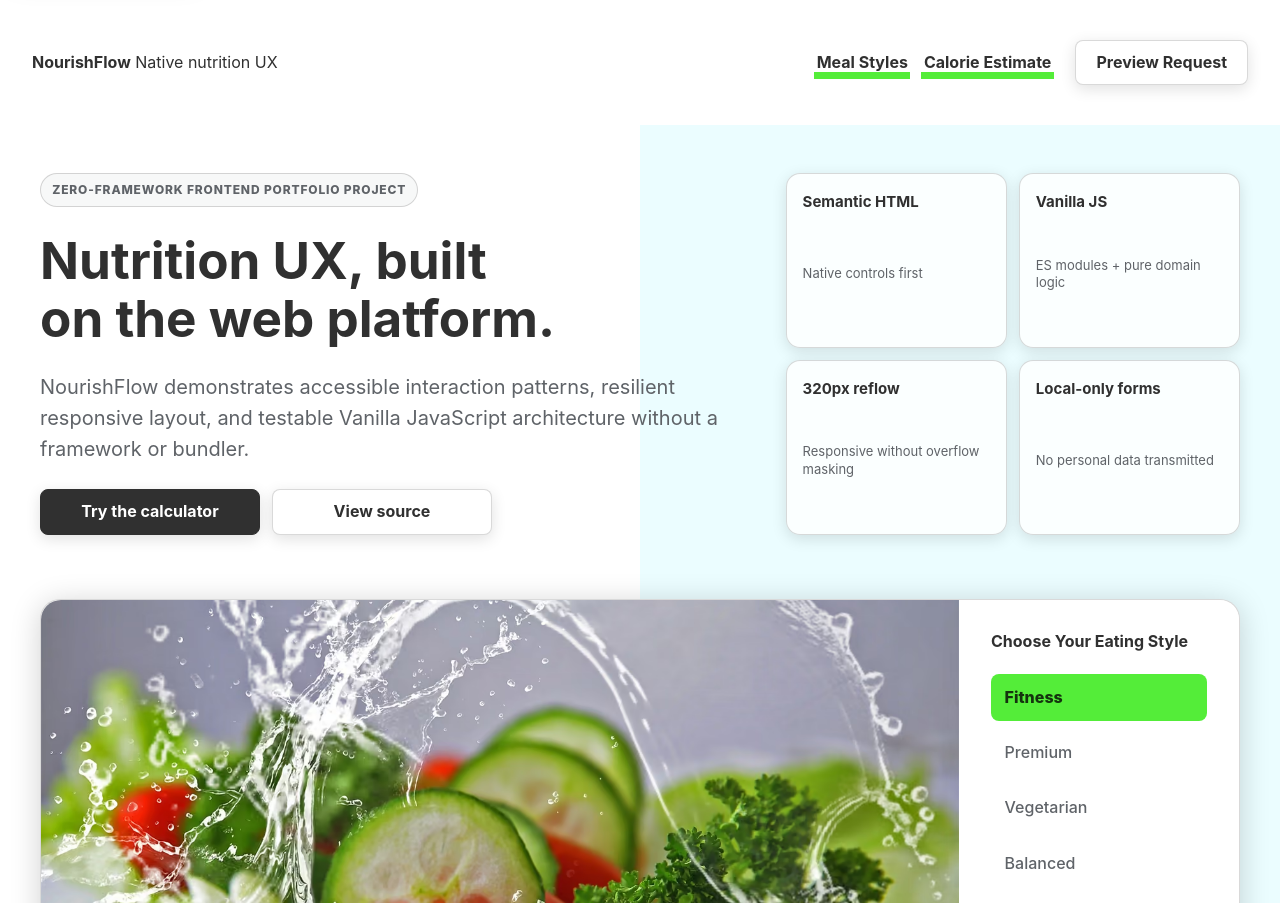
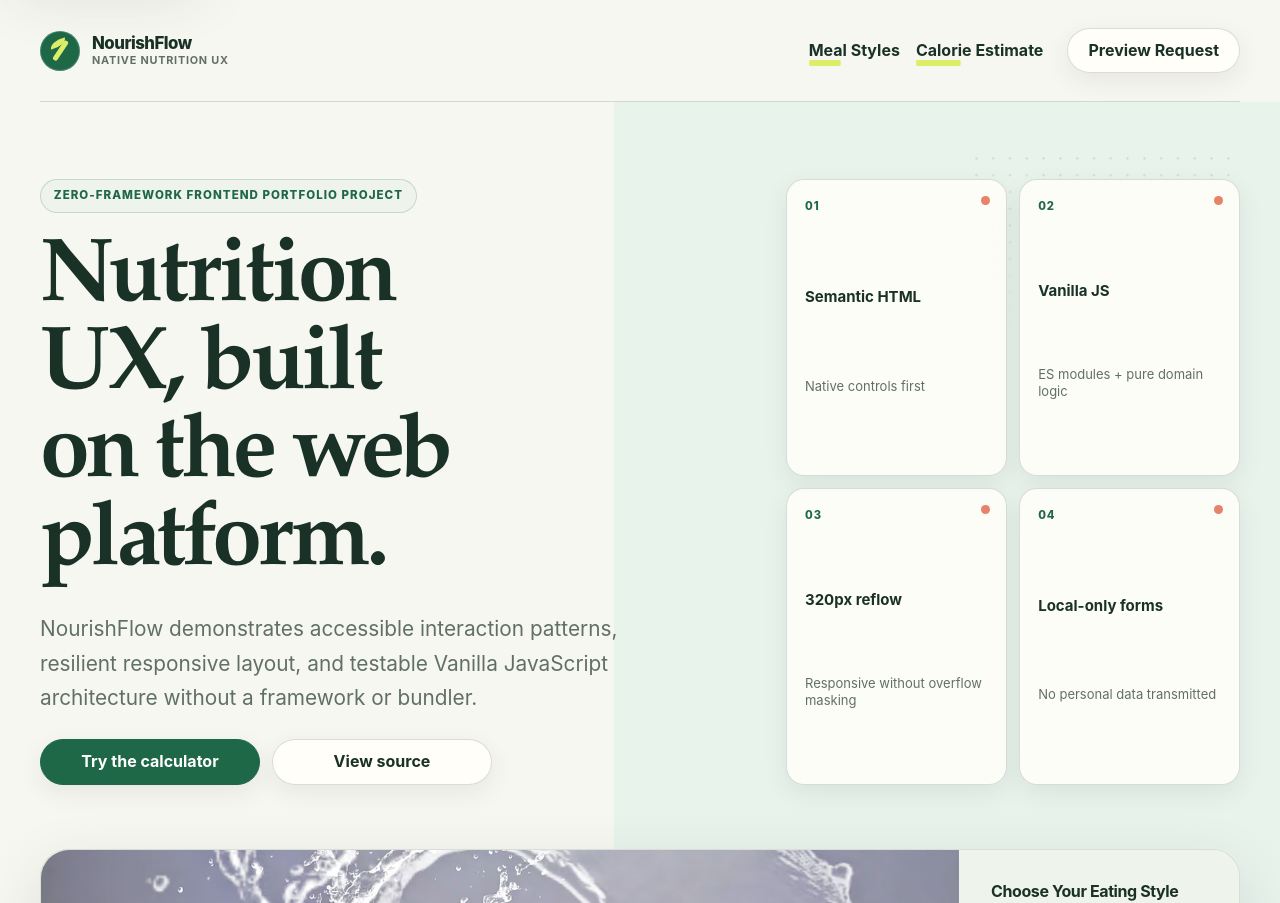
Before and after one commit to MykolaDotsenko/Healthy-Lifestyle-Website-Vanilla-JS, a website with bundled scripts: page index.html in a window 1280 px wide. Shown: the top 903 px of the page. Built offline with nearby package versions, Linux system fonts and the light colour scheme.

Commit message:
design: apply editorial product art direction

```diff
--- a/css/style.css
+++ b/css/style.css
@@ -7,28 +7,36 @@
     --font-sans:
       Inter, ui-sans-serif, system-ui, -apple-system, BlinkMacSystemFont, "Segoe UI",
       sans-serif;
+    --font-display:
+      "Iowan Old Style", "Palatino Linotype", "Book Antiqua", Palatino, Georgia,
+      ui-serif, serif;
 
-    --color-text: #303030;
-    --color-text-muted: #5f6368;
-    --color-surface: #ffffff;
-    --color-surface-soft: #f7f8f8;
-    --color-surface-blue: rgba(146, 242, 255, 0.18);
-    --color-surface-yellow: rgba(249, 254, 126, 0.28);
-    --color-highlight: rgba(251, 254, 93, 0.92);
-    --color-accent: #54ed39;
-    --color-accent-text: #14330e;
-    --color-dark: #303030;
-    --color-border: rgba(48, 48, 48, 0.18);
-    --color-focus: #155eef;
-    --color-danger: #b42318;
-    --color-overlay: rgba(0, 0, 0, 0.56);
+    --color-canvas: #f7f7f1;
+    --color-text: #193126;
+    --color-text-muted: #617067;
+    --color-surface: #fffefa;
+    --color-surface-soft: #eef3eb;
+    --color-surface-blue: #e8f3ec;
+    --color-surface-yellow: #fff2c7;
+    --color-highlight: #e4f06a;
+    --color-accent: #dced68;
+    --color-accent-text: #183021;
+    --color-brand: #1f6847;
+    --color-brand-strong: #164a34;
+    --color-coral: #e78368;
+    --color-dark: #193126;
+    --color-border: rgba(25, 49, 38, 0.16);
+    --color-focus: #075dd8;
+    --color-danger: #a92d23;
+    --color-overlay: rgba(16, 36, 27, 0.58);
 
-    --shadow-sm: 0 0.25rem 0.9375rem rgba(0, 0, 0, 0.12);
-    --shadow-md: 0 0.25rem 1.875rem rgba(0, 0, 0, 0.18);
+    --shadow-sm: 0 0.5rem 1.5rem rgba(25, 49, 38, 0.08);
+    --shadow-md: 0 1.25rem 3.75rem rgba(25, 49, 38, 0.13);
 
-    --radius-sm: 0.5rem;
-    --radius-md: 0.875rem;
-    --radius-lg: 1.25rem;
+    --radius-sm: 0.75rem;
+    --radius-md: 1.125rem;
+    --radius-lg: 1.75rem;
+    --radius-pill: 999px;
 
     --space-1: 0.25rem;
     --space-2: 0.5rem;
@@ -100,7 +108,7 @@
 @layer base {
   body {
     min-block-size: 100vh;
-    background: var(--color-surface);
+    background: var(--color-canvas);
     color: var(--color-text);
     font-family: var(--font-sans);
     font-size: 1rem;
@@ -117,13 +125,19 @@
   }
 
   h1 {
-    font-size: clamp(2rem, 4vw, 3.5rem);
+    max-inline-size: 10.5ch;
+    font-family: var(--font-display);
+    font-size: clamp(3rem, 7vw, 5.75rem);
+    font-weight: 600;
+    letter-spacing: -0.045em;
+    line-height: 0.98;
   }
 
   h2,
   .title {
-    font-size: clamp(1.75rem, 3vw, 2.25rem);
-    font-weight: 500;
+    font-size: clamp(2rem, 4vw, 3rem);
+    font-weight: 700;
+    letter-spacing: -0.025em;
   }
 
   h3 {
@@ -152,10 +166,15 @@
   }
 
   .header {
+    position: relative;
+    z-index: 20;
     display: grid;
     gap: var(--space-5);
     align-items: center;
-    padding: clamp(1.25rem, 4vw, 2.5rem) var(--page-gutter);
+    inline-size: min(calc(100% - (2 * var(--page-gutter))), var(--container-max));
+    margin-inline: auto;
+    padding-block: clamp(1rem, 3vw, 1.75rem);
+    border-block-end: 1px solid var(--color-border);
   }
 
   .header__left-block {
@@ -167,8 +186,68 @@
     justify-content: space-between;
   }
 
-  .header__logo {
-    inline-size: min(9rem, 42vw);
+  .brand {
+    display: inline-flex;
+    min-inline-size: 0;
+    align-items: center;
+    gap: 0.75rem;
+  }
+
+  .brand__mark {
+    position: relative;
+    inline-size: 2.5rem;
+    block-size: 2.5rem;
+    flex: 0 0 auto;
+    border-radius: 50%;
+    background: var(--color-brand);
+    box-shadow: inset 0 0 0 0.0625rem rgba(255, 255, 255, 0.2);
+  }
+
+  .brand__mark::before,
+  .brand__mark::after {
+    content: "";
+    position: absolute;
+    background: var(--color-accent);
+  }
+
+  .brand__mark::before {
+    inset-block-start: 0.5rem;
+    inset-inline-start: 1.12rem;
+    inline-size: 0.3rem;
+    block-size: 1.45rem;
+    border-radius: var(--radius-pill);
+    transform: rotate(34deg);
+    transform-origin: center;
+  }
+
+  .brand__mark::after {
+    inset-block-start: 0.55rem;
+    inset-inline-start: 0.62rem;
+    inline-size: 1rem;
+    block-size: 0.58rem;
+    border-radius: 100% 0 100% 0;
+    transform: rotate(-12deg);
+  }
+
+  .brand__copy {
+    display: grid;
+    min-inline-size: 0;
+    line-height: 1.05;
+  }
+
+  .brand__name {
+    font-size: 1.05rem;
+    font-weight: 850;
+    letter-spacing: -0.03em;
+  }
+
+  .brand__tagline {
+    margin-block-start: 0.18rem;
+    color: var(--color-text-muted);
+    font-size: 0.68rem;
+    font-weight: 700;
+    letter-spacing: 0.07em;
+    text-transform: uppercase;
   }
 
   .header__links {
@@ -194,7 +273,27 @@
   }
 
   .preview {
-    padding-block-start: clamp(1.5rem, 4vw, 3rem);
+    isolation: isolate;
+    overflow: hidden;
+    padding-block-start: clamp(2.5rem, 6vw, 5rem);
+  }
+
+  .preview::before {
+    content: "";
+    position: absolute;
+    inset-block-start: 3rem;
+    inset-inline-end: max(var(--page-gutter), calc((100vw - var(--container-max)) / 2));
+    z-index: -1;
+    inline-size: clamp(9rem, 22vw, 17rem);
+    block-size: clamp(7rem, 16vw, 12rem);
+    opacity: 0.5;
+    background-image: radial-gradient(
+      circle,
+      rgba(31, 104, 71, 0.28) 1.25px,
+      transparent 1.35px
+    );
+    background-size: 1.05rem 1.05rem;
+    mask-image: linear-gradient(to bottom, #000, transparent);
   }
 
   .preview__intro {
@@ -211,8 +310,10 @@
   }
 
   .preview__lede {
+    max-inline-size: 38rem;
     color: var(--color-text-muted);
-    font-size: clamp(1.05rem, 2vw, 1.25rem);
+    font-size: clamp(1.08rem, 2vw, 1.3rem);
+    line-height: 1.65;
   }
 
   .preview__actions {
@@ -227,18 +328,41 @@
     gap: var(--space-3);
     padding: 0;
     margin: 0;
+    counter-reset: proof;
     list-style: none;
   }
 
   .preview__proof li {
+    position: relative;
     display: grid;
     min-inline-size: 0;
-    gap: var(--space-1);
-    padding: var(--space-4);
+    gap: var(--space-2);
+    padding: 1.15rem;
     border: 1px solid var(--color-border);
     border-radius: var(--radius-md);
-    background: rgba(255, 255, 255, 0.78);
+    background: color-mix(in srgb, var(--color-surface) 88%, transparent);
     box-shadow: var(--shadow-sm);
+    counter-increment: proof;
+  }
+
+  .preview__proof li::before {
+    content: "0" counter(proof);
+    inline-size: fit-content;
+    color: var(--color-brand);
+    font-size: 0.7rem;
+    font-weight: 850;
+    letter-spacing: 0.08em;
+  }
+
+  .preview__proof li::after {
+    content: "";
+    position: absolute;
+    inset-block-start: 1rem;
+    inset-inline-end: 1rem;
+    inline-size: 0.55rem;
+    block-size: 0.55rem;
+    border-radius: 50%;
+    background: var(--color-coral);
   }
 
   .preview__proof strong {
@@ -272,7 +396,7 @@
   .tabheader {
     order: -1;
     padding: clamp(1.25rem, 4vw, 2rem);
-    background: var(--color-surface);
+    background: var(--color-surface-soft);
   }
 
   .tabheader__items {
@@ -341,9 +465,11 @@
     display: grid;
     gap: var(--space-6);
     margin-block-start: clamp(2rem, 5vw, 3rem);
-    padding: clamp(1.25rem, 4vw, 2.5rem) var(--page-gutter);
+    padding: clamp(1.5rem, 4vw, 2.75rem) var(--page-gutter);
+    border: 1px solid rgba(31, 104, 71, 0.14);
     border-radius: var(--radius-lg);
     background: var(--color-surface-blue);
+    box-shadow: var(--shadow-sm);
   }
 
   .calculating__group {
@@ -368,8 +494,9 @@
 
   .menu__field {
     margin-block-start: clamp(2rem, 5vw, 3rem);
-    padding-block: clamp(2rem, 5vw, 3rem);
+    padding-block: clamp(2.5rem, 6vw, 4rem);
     background: var(--color-surface-yellow);
+    border-block: 1px solid rgba(25, 49, 38, 0.08);
   }
 
   .menu .container {
@@ -392,7 +519,7 @@
   }
 
   .footer {
-    background: var(--color-dark);
+    background: var(--color-brand-strong);
     color: var(--color-surface);
     padding-block: clamp(2rem, 5vw, 3rem);
   }
@@ -440,7 +567,7 @@
     justify-content: center;
     padding: 0.75rem 1.25rem;
     border: 1px solid var(--color-border);
-    border-radius: var(--radius-sm);
+    border-radius: var(--radius-pill);
     background: var(--color-surface);
     box-shadow: var(--shadow-sm);
     font-size: 1rem;
@@ -454,9 +581,13 @@
   }
 
   .btn_dark {
-    border-color: var(--color-dark);
-    background: var(--color-dark);
-    color: var(--color-surface);
+    border-color: var(--color-brand);
+    background: var(--color-brand);
+    color: #ffffff;
+  }
+
+  .btn_white {
+    background: color-mix(in srgb, var(--color-surface) 90%, transparent);
   }
 
   .btn_min {
@@ -474,33 +605,51 @@
   .header__link::after {
     content: "";
     position: absolute;
-    inset-inline: -0.15em;
-    inset-block-end: 0.35rem;
+    inset-inline: 0;
+    inset-block-end: 0.38rem;
     z-index: -1;
-    block-size: 0.45rem;
+    block-size: 0.38rem;
+    border-radius: var(--radius-pill);
     background: var(--color-accent);
+    transform: scaleX(0.35);
+    transform-origin: left;
+    transition: transform 160ms ease;
+  }
+
+  .eyebrow,
+  .section-kicker {
+    inline-size: fit-content;
+    color: var(--color-brand);
+    font-size: 0.72rem;
+    font-weight: 850;
+    letter-spacing: 0.09em;
+    text-transform: uppercase;
   }
 
   .eyebrow {
-    inline-size: fit-content;
-    padding: 0.4rem 0.7rem;
-    border: 1px solid var(--color-border);
-    border-radius: 999px;
+    padding: 0.45rem 0.8rem;
+    border: 1px solid rgba(31, 104, 71, 0.2);
+    border-radius: var(--radius-pill);
     background: var(--color-surface-soft);
-    color: var(--color-text-muted);
-    font-size: 0.75rem;
-    font-weight: 800;
-    letter-spacing: 0.07em;
-    text-transform: uppercase;
+  }
+
+  .section-kicker {
+    margin-block-end: var(--space-3);
+  }
+
+  .section-kicker_center {
+    margin-inline: auto;
+    text-align: center;
   }
 
   .bgc_blue {
     position: absolute;
     inset-block: 0;
     inset-inline-end: 0;
-    z-index: -1;
-    inline-size: min(50vw, 44rem);
+    z-index: -2;
+    inline-size: min(52vw, 46rem);
     background: var(--color-surface-blue);
+    border-end-start-radius: clamp(6rem, 18vw, 16rem);
   }
 
   .tabcontent picture,
@@ -550,8 +699,8 @@
   }
 
   .tabheader__item_active {
-    background: var(--color-accent);
-    color: var(--color-accent-text);
+    background: var(--color-brand);
+    color: #ffffff;
     font-weight: 800;
   }
 
@@ -741,10 +890,18 @@
     flex-direction: column;
     overflow: hidden;
     border: 1px solid var(--color-border);
-    border-radius: var(--radius-md);
+    border-radius: var(--radius-lg);
     background: var(--color-surface);
     box-shadow: var(--shadow-sm);
     font-size: 1rem;
+  }
+
+  .menu__item picture {
+    overflow: hidden;
+  }
+
+  .menu__item img {
+    transition: transform 240ms ease;
   }
 
   .menu__item img {
@@ -1150,7 +1307,15 @@
     }
 
     .header__link:hover {
-      color: #000000;
+      color: var(--color-brand);
+    }
+
+    .header__link:hover::after {
+      transform: scaleX(1);
+    }
+
+    .menu__item:hover img {
+      transform: scale(1.018);
     }
   }
 
```
